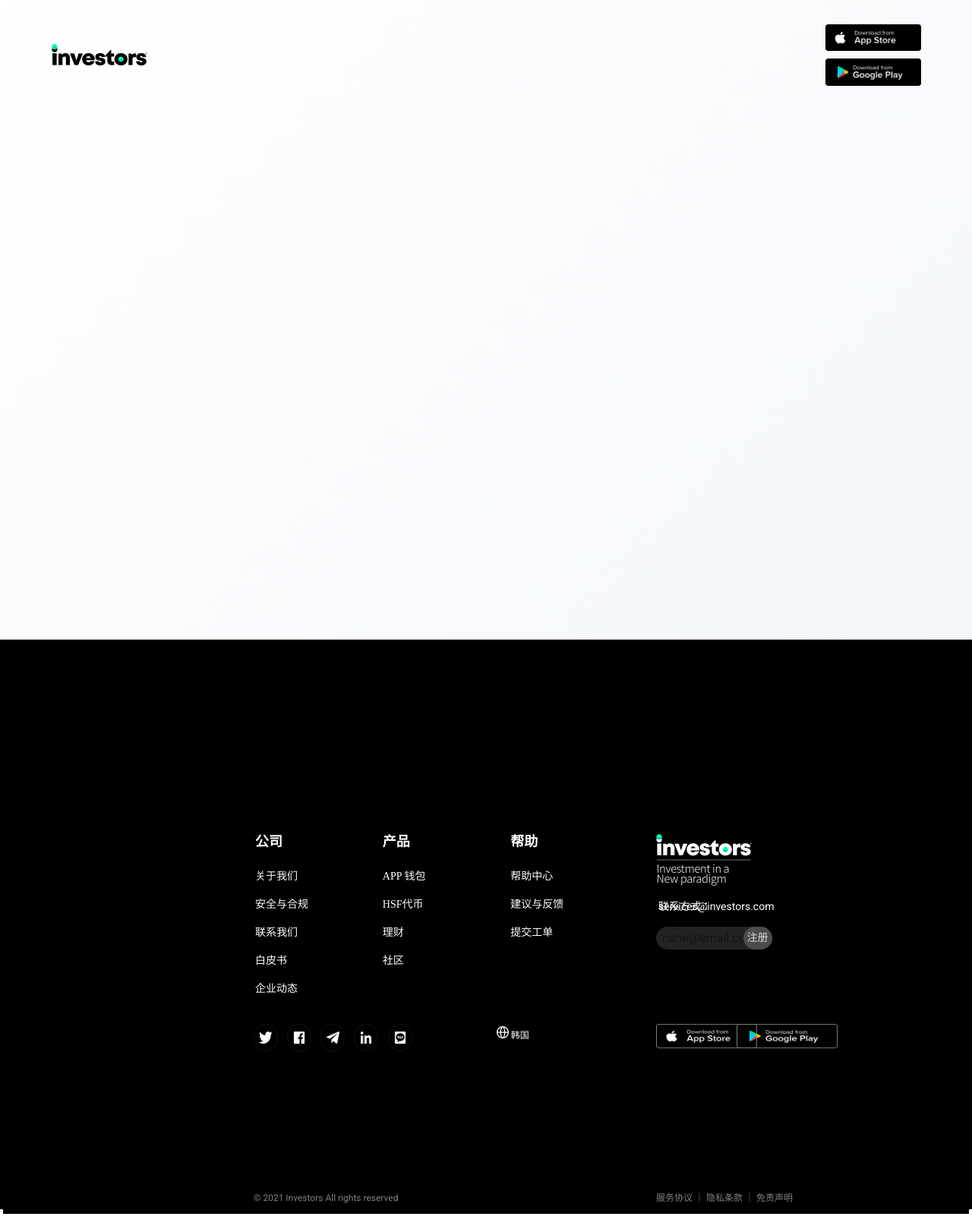
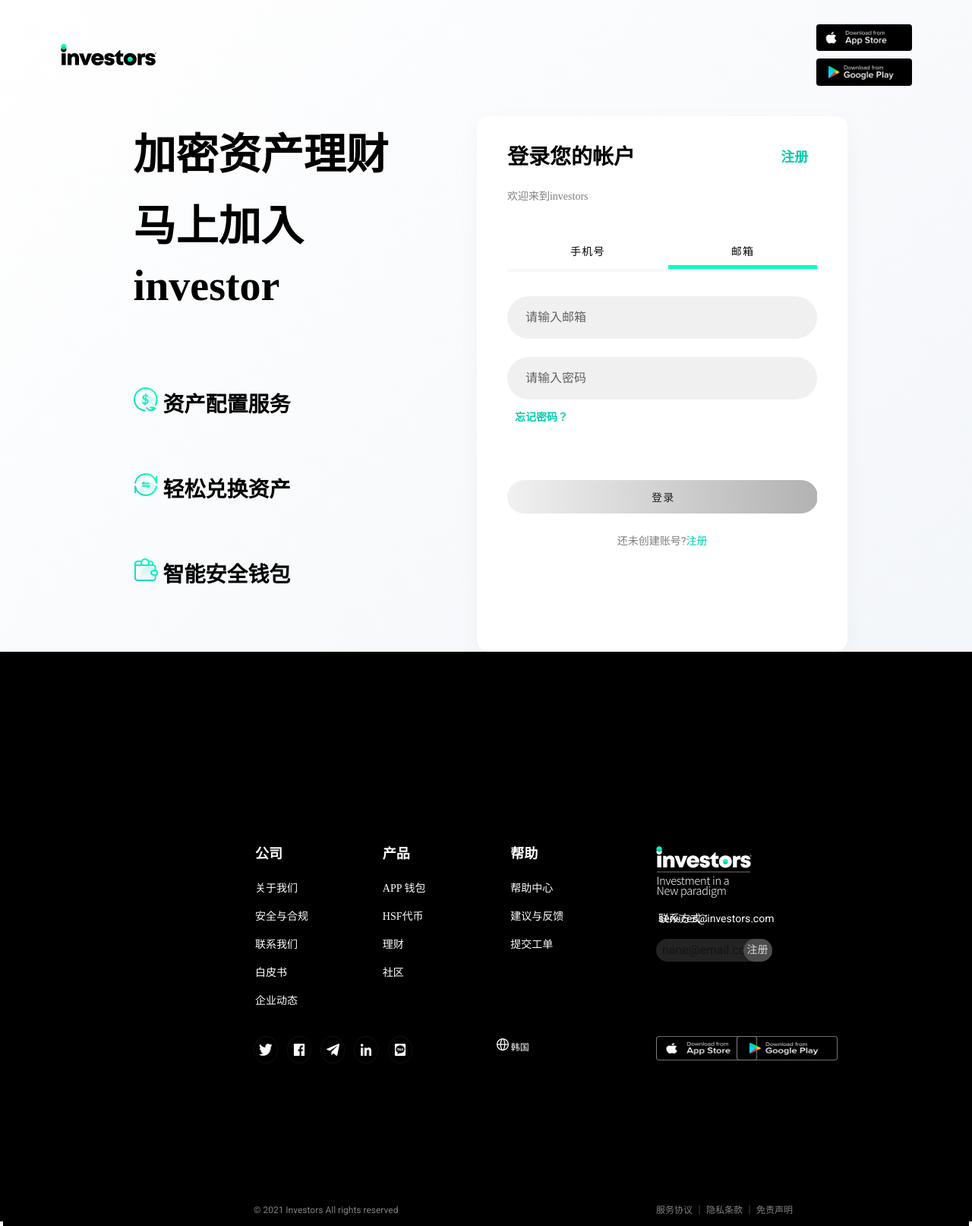
Before and after one commit to EntySquare/website, a Vue app: page /#/login in a window 1280 px wide. Shown: the whole page at 76% size. Built offline with nearby package versions, Linux system fonts and the light colour scheme.

Commit message:
refactor: login.vue

```diff
--- a/src/views/auth/Login.vue
+++ b/src/views/auth/Login.vue
@@ -1,21 +1,16 @@
 <template>
-  <v-app style="background: linear-gradient(136deg, #FFFFFF 0%, #F3F6FA 100%);">
-    <!--应用程序导航条-->
-    <v-col cols="12">
+  <div style="background: linear-gradient(136deg, #FFFFFF 0%, #F3F6FA 100%);">
+    <v-container>
       <AuthHeader />
-    </v-col>
-    <v-row dense="true"></v-row>
-    <!--左侧菜单导航-->
-    <v-row>
-      <v-col cols="2"> </v-col>
-      <v-col cols="5">
+      <div
+        class="d-flex justify-space-between mt-8"
+        style="max-width: 80%; margin:auto"
+      >
         <AuthLeft />
-      </v-col>
-      <v-col cols="3">
         <LoginMod />
-      </v-col>
-    </v-row>
-  </v-app>
+      </div>
+    </v-container>
+  </div>
 </template>
 
 <script>
```
